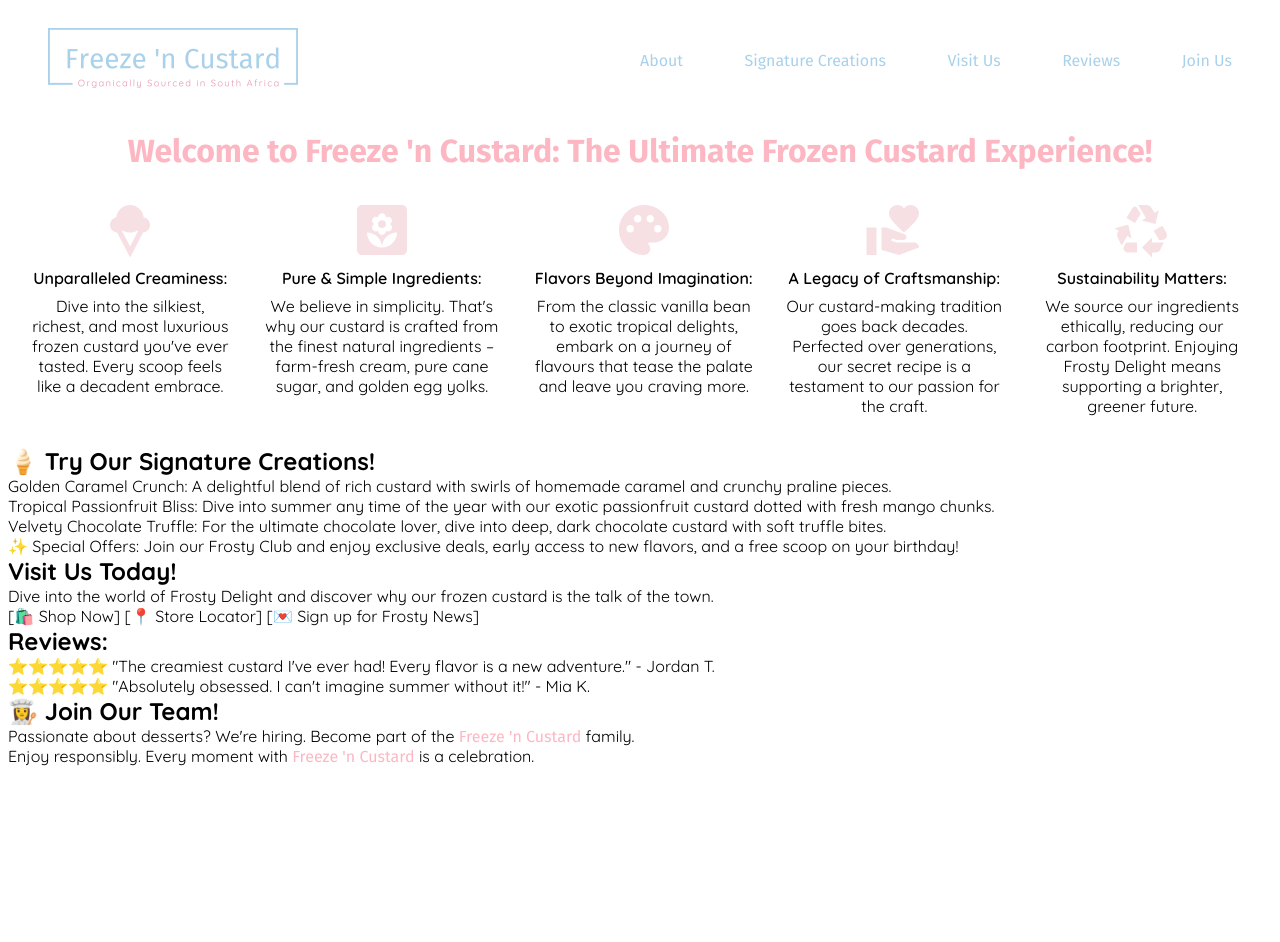
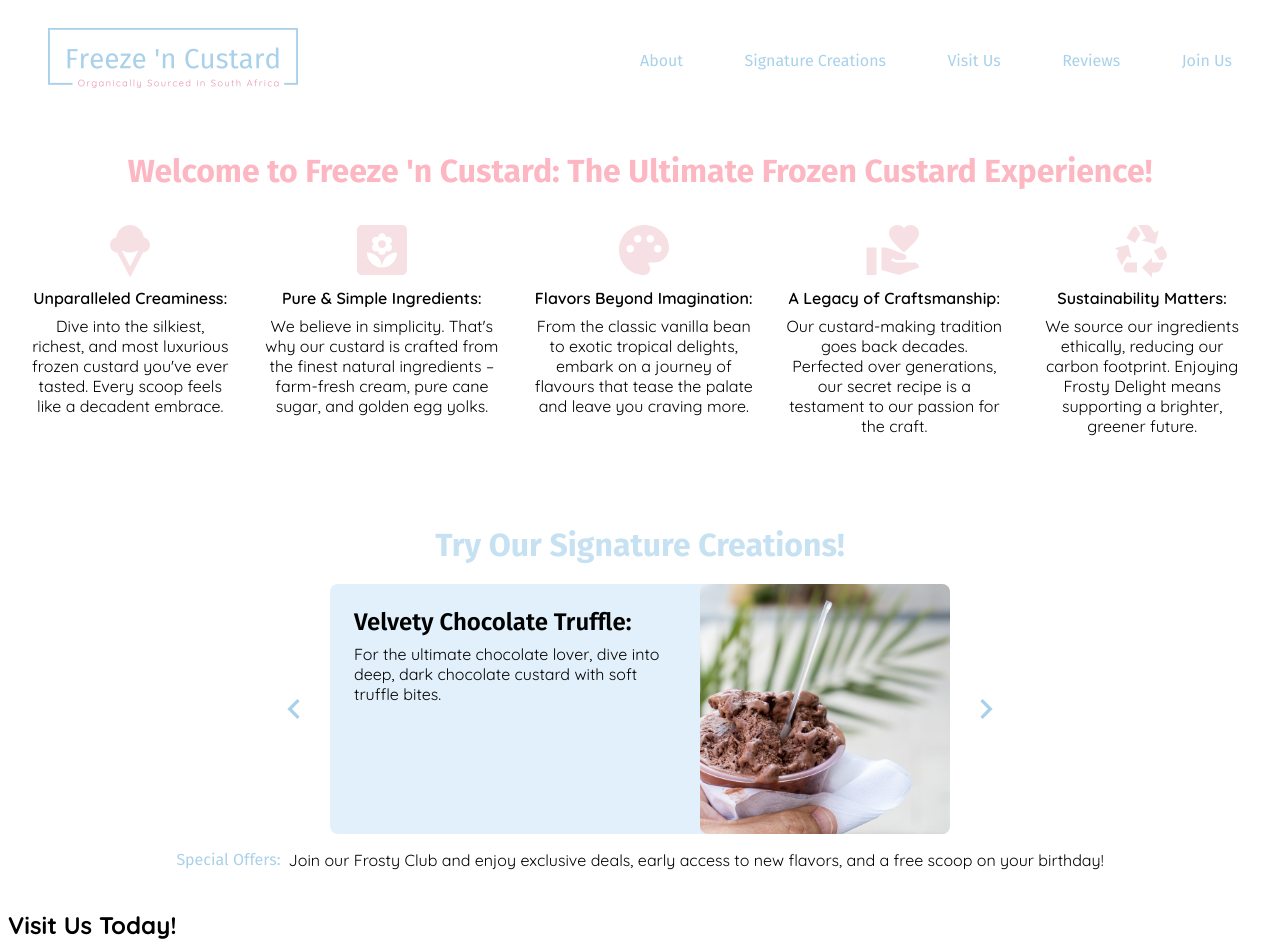
Before and after one commit to 59MrRobot/Freeze-n-Custard, a React (Create React App) app: page /#/ in a window 1280 px wide. Shown: the top 942 px of the page. Before the commit the page ends 800 px from the top, so only its background shows below. Built offline with nearby package versions, Linux system fonts and the light colour scheme.

Commit message:
completed creations section

```diff
--- a/src/App.scss
+++ b/src/App.scss
@@ -1,9 +1,4 @@
-@import url('https://fonts.googleapis.com/css2?family=Fira+Sans:wght@400;500;600;700&family=Unica+One&family=Work+Sans:wght@100;200;300;400;500;600;700;800;900&display=swap');
 @import './styles/vars';
-
-.App {
-
-}
 
 .name {
   font-family: 'Fira Sans', sans-serif;
--- a/src/App.tsx
+++ b/src/App.tsx
@@ -2,6 +2,7 @@ import React from 'react';
 import './App.scss';
 import { Header } from './components/Header';
 import { Main } from './components/Main';
+import { Creations } from './components/Creations';
 
 const App: React.FC = () => {
   return (
@@ -10,27 +11,9 @@ const App: React.FC = () => {
 
       <main>
         <Main />
+
+        <Creations />
       </main>
-
-      <section>
-          <h2>🍦 Try Our Signature Creations!</h2>
-
-          <p>
-            Golden Caramel Crunch: A delightful blend of rich custard with swirls of homemade caramel and crunchy praline pieces.
-          </p>
-
-          <p>
-            Tropical Passionfruit Bliss: Dive into summer any time of the year with our exotic passionfruit custard dotted with fresh mango chunks.
-          </p>
-
-          <p>
-            Velvety Chocolate Truffle: For the ultimate chocolate lover, dive into deep, dark chocolate custard with soft truffle bites.
-          </p>
-
-          <p>
-            ✨ Special Offers: Join our Frosty Club and enjoy exclusive deals, early access to new flavors, and a free scoop on your birthday!
-          </p>
-        </section>
 
         <section>
           <h2>Visit Us Today!</h2>
--- /dev/null
+++ b/src/components/Creations/Creations.scss
@@ -0,0 +1,88 @@
+@import '../../styles/vars';
+
+.creations {
+  padding: 40px 0;
+
+  &__wrapper {
+    max-width: 1240px;
+    margin: 0 auto;
+
+    display: flex;
+    flex-direction: column;
+    justify-content: center;
+  }
+
+  &__title {
+    font-family: 'Fira Sans', sans-serif;
+    color: $blue-medium;
+
+    font-size: 2rem;
+    font-weight: 700;
+    text-align: center;
+  }
+
+  &__container {
+    margin-top: 20px;
+
+    display: flex;
+    justify-content: center;
+    align-items: center;
+  }
+
+  &__text {
+    margin-top: 16px;
+    display: flex;
+    justify-content: center;
+    gap: 8px;
+
+    &-title {
+      font-family: 'Fira Sans', sans-serif;
+      color: $blue-dark;
+    }
+  }
+}
+
+.creation {
+  position: relative;
+  display: flex;
+  flex-direction: row;
+  justify-content: space-between;
+
+  width: 50%;
+
+  background-color: $blue-light;
+  border-radius: 8px;
+
+  &--show {
+    display: flex;
+    left: 0;
+  }
+
+  &--hide {
+    display: none;
+    left: 100%;
+  }
+
+  &__text {
+    padding: 24px;
+    display: flex;
+    flex-direction: column;
+    gap: 8px;
+
+    &-title {
+      font-family: 'Fira Sans', sans-serif;
+      font-size: 1.5rem;
+      font-weight: 600;
+    }
+  }
+
+  &__image {
+    width: 250px;
+    height: 250px;
+
+    border-radius: 8px;
+
+    object-fit: cover;
+    object-position: center;
+  }
+}
--- /dev/null
+++ b/src/components/Creations/Creations.tsx
@@ -0,0 +1,104 @@
+import React, { useState } from 'react';
+import './Creations.scss';
+import NavigateBeforeIcon from '@mui/icons-material/NavigateBefore';
+import NavigateNextIcon from '@mui/icons-material/NavigateNext';
+
+export const Creations: React.FC = () => {
+  const [index, setIndex] = useState(2);
+
+  return (
+    <section className='creations'>
+      <div className="creations__wrapper">
+        <h2 className="creations__title">Try Our Signature Creations!</h2>
+
+        <div className='creations__container'>
+          <NavigateBeforeIcon
+            sx={{
+              fontSize: "40px",
+              marginRight: "16px",
+              cursor: "pointer",
+              color: "#A9D1EA"
+            }}
+            onClick={() => index > 0 ? setIndex(index - 1) : setIndex(0)}
+          />
+
+          <div
+            className={`creation ${index === 0 ? 'creation--show' : 'creation--hide'}`}
+          >
+            <div className='creation__text'>
+              <p className='creation__text-title'>Golden Caramel Crunch:</p>
+
+              <p>
+                A delightful blend of rich custard with swirls of homemade caramel and crunchy praline pieces.
+              </p>
+            </div>
+
+            <img
+              src={`${process.env.PUBLIC_URL}/images/caramel.jpg`}
+              alt="caramel crunch frozen custard"
+              className='creation__image'
+            />
+          </div>
+
+          <div
+            className={`creation ${index === 1 ? 'creation--show' : 'creation--hide'}`}
+          >
+            <div className='creation__text'>
+              <p className='creation__text-title'>
+                Tropical Passionfruit Bliss:
+              </p>
+
+              <p>
+                Dive into summer any time of the year with our exotic passionfruit custard dotted with fresh mango chunks.
+              </p>
+            </div>
+
+            <img
+              src={`${process.env.PUBLIC_URL}/images/tropical.jpg`}
+              alt="tropical passionfruit frozen custard"
+              className='creation__image'
+            />
+          </div>
+
+          <div
+            className={`creation ${index === 2 ? 'creation--show' : 'creation--hide'}`}
+          >
+            <div className='creation__text'>
+              <p className='creation__text-title'>
+                Velvety Chocolate Truffle:
+              </p>
+
+              <p>
+                For the ultimate chocolate lover, dive into deep, dark chocolate custard with soft truffle bites.
+              </p>
+            </div>
+
+            <img
+              src={`${process.env.PUBLIC_URL}/images/velvet.jpg`}
+              alt="chocolate truffle frozen custard"
+              className='creation__image'
+            />
+          </div>
+
+          <NavigateNextIcon
+            sx={{
+              fontSize: "40px",
+              marginLeft: "16px",
+              cursor: "pointer",
+              color: "#A9D1EA"
+            }}
+            onClick={() => index < 2 ? setIndex(index + 1) : setIndex(2)}
+          />
+        </div>
+
+        <div className='creations__text'>
+          <p className='creations__text-title'>Special Offers:</p>
+
+          <p>
+            Join our Frosty Club and enjoy exclusive deals, early access to new flavors, and a free scoop on your birthday!
+          </p>
+        </div>
+      </div>
+    </section>
+  )
+}
--- /dev/null
+++ b/src/components/Creations/index.ts
@@ -0,0 +1 @@
+export * from './Creations';
--- a/src/components/Header/Header.scss
+++ b/src/components/Header/Header.scss
@@ -32,5 +32,11 @@
   &__link {
     text-decoration: none;
     color: $blue-dark;
+
+    transition: all 0.3s ease-in-out;
+
+    &:hover {
+      color: $pink-dark;
+    }
   }
 }
--- a/src/components/Main/Main.scss
+++ b/src/components/Main/Main.scss
@@ -1,8 +1,7 @@
 @import '../../styles/vars';
 
 .main {
-  padding: 20px 0;
-
+  padding: 40px 0;
 
   &__wrapper {
     max-width: 1240px;
```
